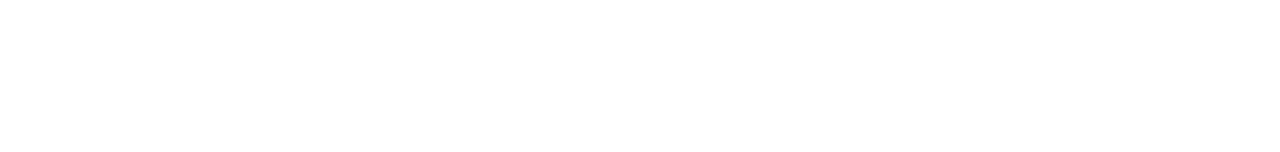
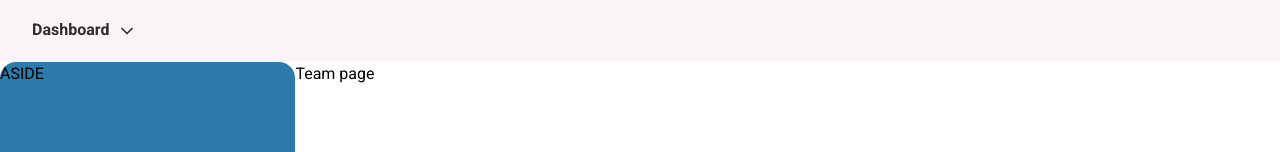
Before and after one commit to hamidYeganeh/toranj-website, a Next.js app: page /about-us in a window 1280 px wide. Before the commit this address had no page. Shown: the part 212-364 px from the top of the page. Built offline with nearby package versions, Linux system fonts and the light colour scheme.

Commit message:
[init] pages

```diff
--- /dev/null
+++ b/src/app/(pages)/about-us/page.tsx
@@ -0,0 +1,7 @@
+export default function AboutUsPage() {
+    return (
+        <>
+            <h1>Team page</h1>
+        </>
+    );
+}
--- /dev/null
+++ b/src/app/(pages)/contact-us/page.tsx
@@ -0,0 +1,7 @@
+export default function ContactUsPage() {
+    return (
+        <>
+            <h1>Team page</h1>
+        </>
+    );
+}
--- /dev/null
+++ b/src/app/(pages)/privacy-policy/page.tsx
@@ -0,0 +1,7 @@
+export default function PrivacyPolicyPage() {
+    return (
+        <>
+            <h1>Team page</h1>
+        </>
+    );
+}
--- /dev/null
+++ b/src/app/(pages)/team/page.tsx
@@ -0,0 +1,7 @@
+export default function TeamPage() {
+    return (
+        <>
+            <h1>Team page</h1>
+        </>
+    );
+}
```
